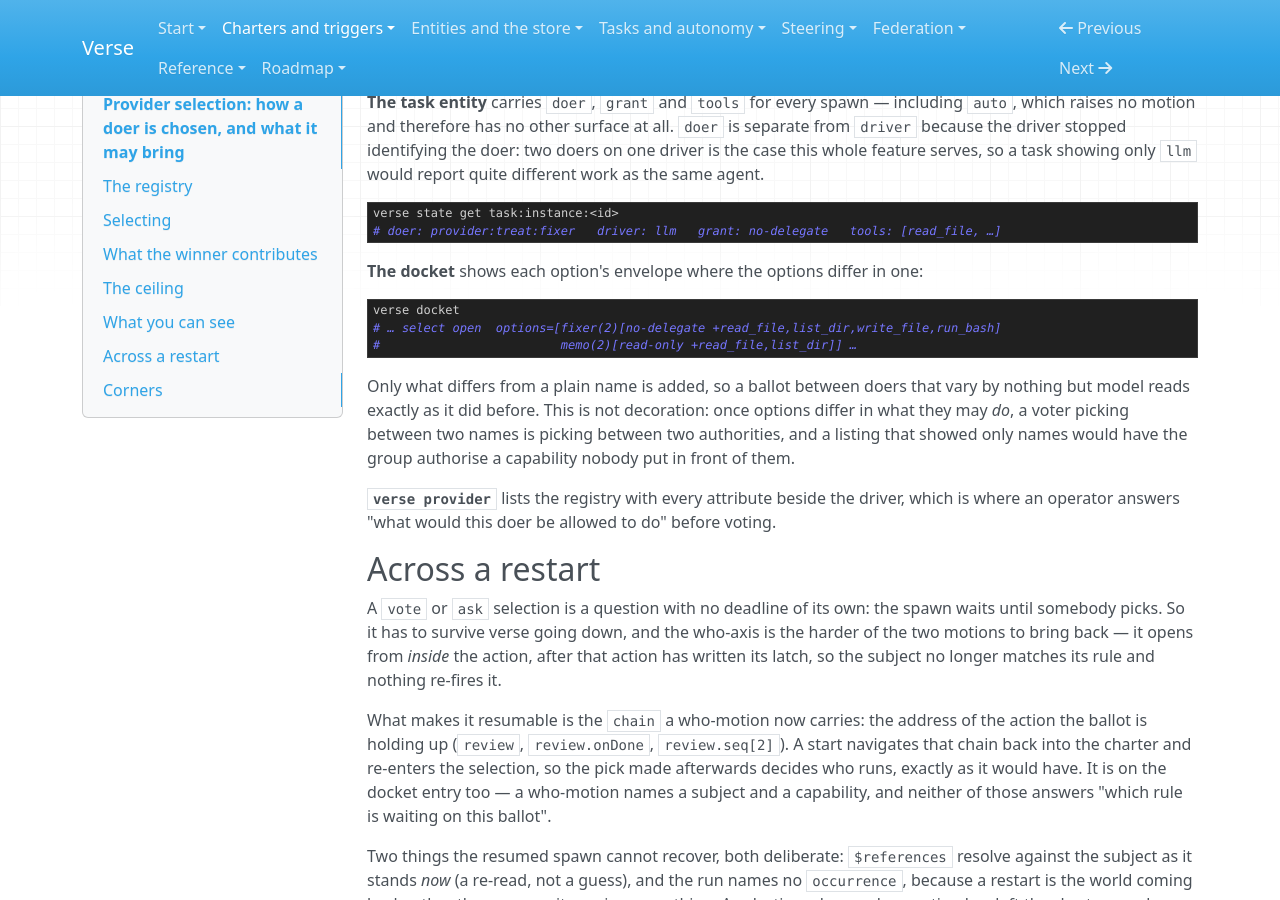
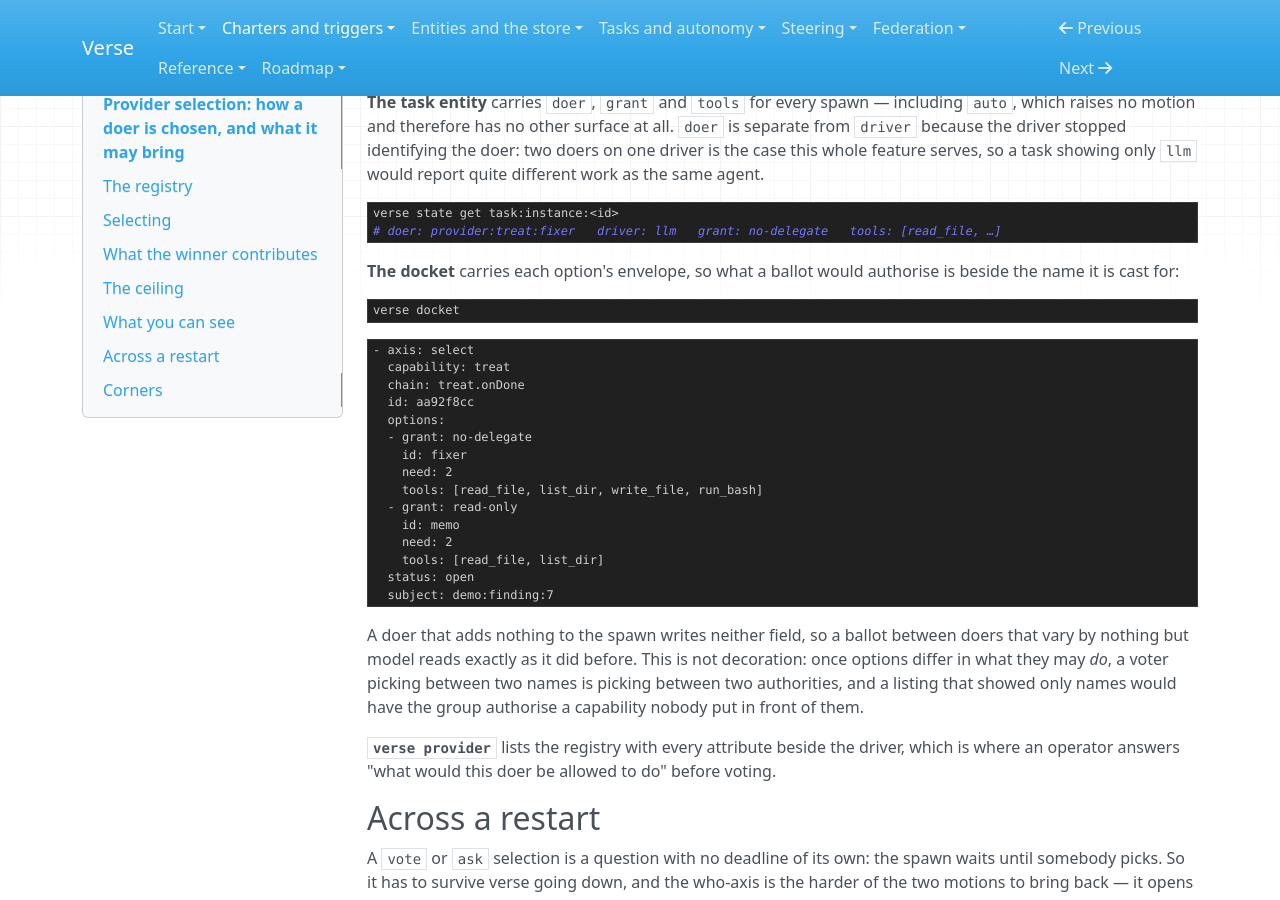
Before and after one commit to signadot/viff, an MkDocs documentation site: the page built from docs/provider-selection.md, in a window 1280 px wide and 900 px high, scrolled down 3572 px. Built offline with MkDocs 1.6.1, drawn with Linux system fonts in a browser that asks for light colours.

Commit message:
docs: a sweep for drift — what the docket prints, and four smaller things
Checked mechanically first: every `verse <cmd>` written in a code block against the binary's
own command list, every `GET/POST/DELETE` path against the routes `versed` registers, every
charter and `spawn` field against the structs, and all 699 internal links and anchors. Almost
everything was already true — this repo updates its docs in the commit that changes the
behaviour — so what follows is the residue.

THE DOCKET IS DATA, and two pages still showed the line format it printed before. The tutorial
and provider-selection.md rendered `# 8f306077  whether open  options=[proceed=approve(2)]`,
which nothing produces: `verse docket` prints a tony document. Both now show the real shape,
which is also what makes the rest of the paragraph true — `-o yaml`, a `get` into one entry and
a diff against the docket a minute ago all work on a document and none of them worked on a line.

Worth knowing while reading the diff: `optionLabels`/`optionEnvelope` in cmd/verse/vote.go
rendered that old format and are now called by nothing but their own test. Left alone here
because this is a docs commit.

The four smaller ones:

  - `verse charter` (reference/tasks.md) is not a command. The installed charter is
    `verse trigger`, and a rule with a `calls` list prints with `verse trigger show <name>`.
  - The drivers are three (reference/up.md). `calls` landed and that sentence still offered
    `scripted` or `llm`.
  - `goal:*` is still listed among the systems verse writes into (reference/entities.md),
    two commits after goals were removed. Gone — and while there, the list is completed:
    `task:run:*`, `trigger:strata:*`, `runners:*` and `sources:*` were all missing from it.
  - A link into reference/tasks.md pointed at `#who-you-addressed`; the heading is
    `### The rough edge: who you addressed`. Fixed in the tutorial and in the working note
    carrying the same link.

````diff
--- a/docs/provider-selection.md
+++ b/docs/provider-selection.md
@@ -194,18 +194,35 @@ verse state get task:instance:<id>
 # doer: provider:treat:fixer   driver: llm   grant: no-delegate   tools: [read_file, …]
 ```
 
-**The docket** shows each option's envelope where the options differ in one:
+**The docket** carries each option's envelope, so what a ballot would authorise is beside the
+name it is cast for:
 
 ```sh
 verse docket
-# … select open  options=[fixer(2)[no-delegate +read_file,list_dir,write_file,run_bash]
-#                         memo(2)[read-only +read_file,list_dir]] …
 ```
 
-Only what differs from a plain name is added, so a ballot between doers that vary by nothing
-but model reads exactly as it did before. This is not decoration: once options differ in what
-they may *do*, a voter picking between two names is picking between two authorities, and a
-listing that showed only names would have the group authorise a capability nobody put in front
+```tony
+- axis: select
+  capability: treat
+  chain: treat.onDone
+  id: aa92f8cc
+  options:
+  - grant: no-delegate
+    id: fixer
+    need: 2
+    tools: [read_file, list_dir, write_file, run_bash]
+  - grant: read-only
+    id: memo
+    need: 2
+    tools: [read_file, list_dir]
+  status: open
+  subject: demo:finding:7
+```
+
+A doer that adds nothing to the spawn writes neither field, so a ballot between doers that vary
+by nothing but model reads exactly as it did before. This is not decoration: once options differ
+in what they may *do*, a voter picking between two names is picking between two authorities, and
+a listing that showed only names would have the group authorise a capability nobody put in front
 of them.
 
 **`verse provider`** lists the registry with every attribute beside the driver, which is where
````
Also changed, not shown: docs/reference/entities.md (+8 -6 lines), docs/reference/tasks.md (+1 -1 lines), docs/reference/up.md (+1 -1 lines), docs/tutorial.md (+22 -4 lines), docs/working/coding-runner-residual.md (+1 -1 lines).
